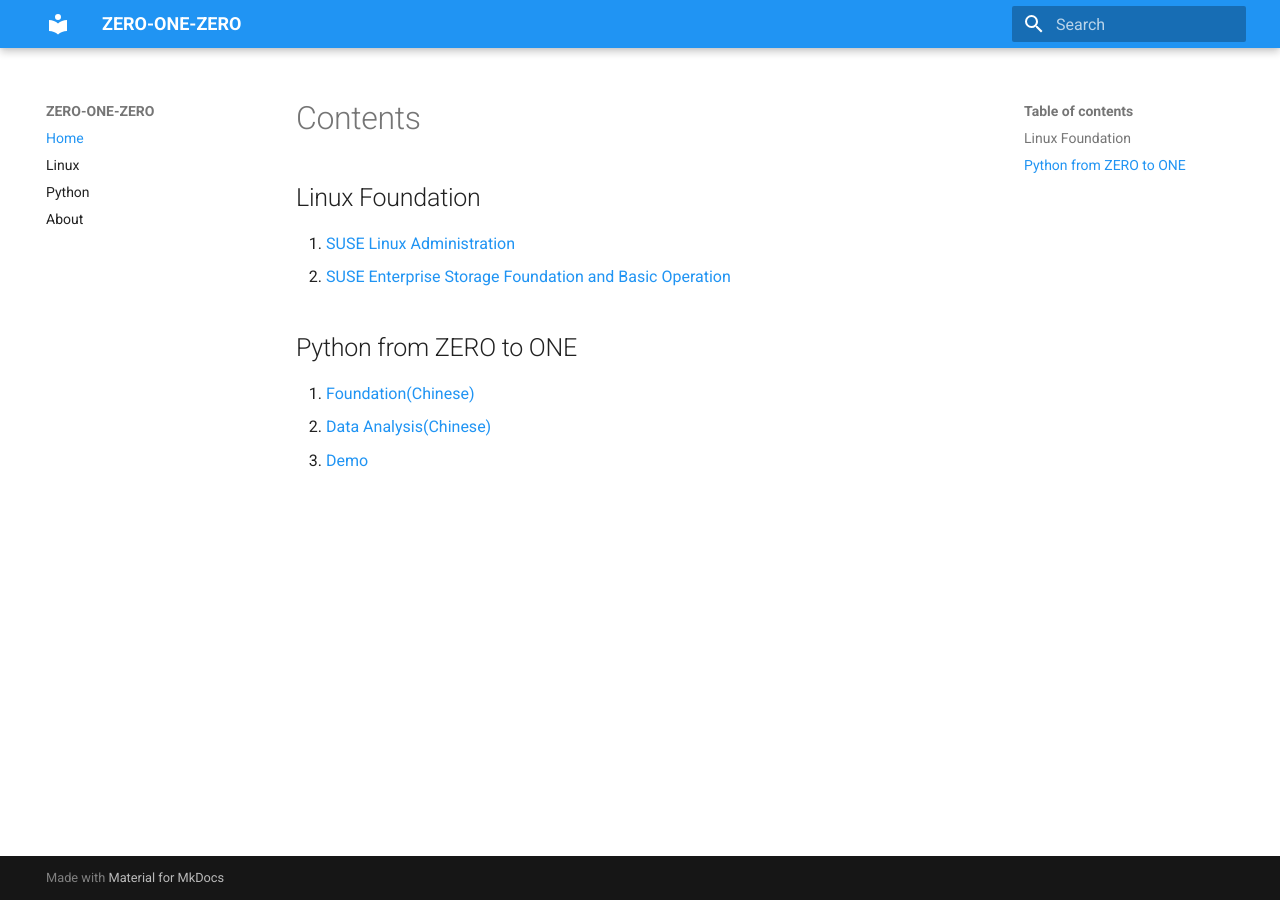
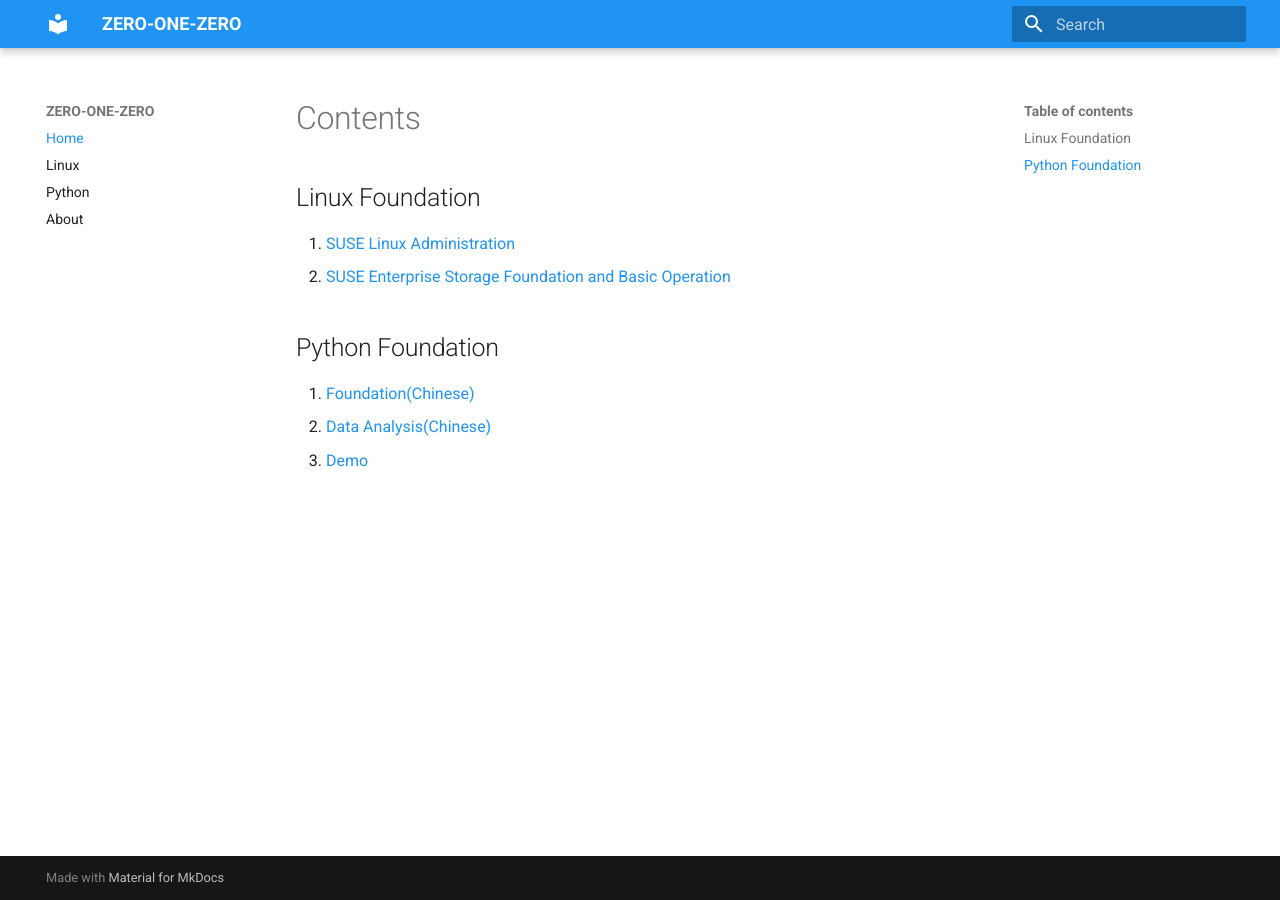
Before and after one commit to huyuhui001/mySite, an MkDocs documentation site: the page built from docs/index.md, in a window 1280 px wide. Built offline with MkDocs 1.6.1 and Material for MkDocs 9.7.7, drawn with Linux system fonts in a browser that asks for light colours.

Commit message:
Documentation

```diff
--- a/docs/index.md
+++ b/docs/index.md
@@ -5,7 +5,7 @@
 1. [SUSE Linux Administration](./linux/Administration/linux_admin.md)
 2. [SUSE Enterprise Storage Foundation and Basic Operation](./linux/SES/linux_ses.md)
 
-## Python from ZERO to ONE
+## Python Foundation
 
 1. [Foundation(Chinese)](./python/Foundation/python_foundation_index.md)
 2. [Data Analysis(Chinese)](./python/DataAnalysis/python_data_analysis_index.md)
--- a/docs/python.md
+++ b/docs/python.md
@@ -1,4 +1,4 @@
-# Python from ZERO to ONE
+# Python Foundation
 
 1. [Foundation(Chinese)](./python/Foundation/python_foundation_index.md)
 2. [Data Analysis(Chinese)](./python/DataAnalysis/python_data_analysis_index.md)
```
